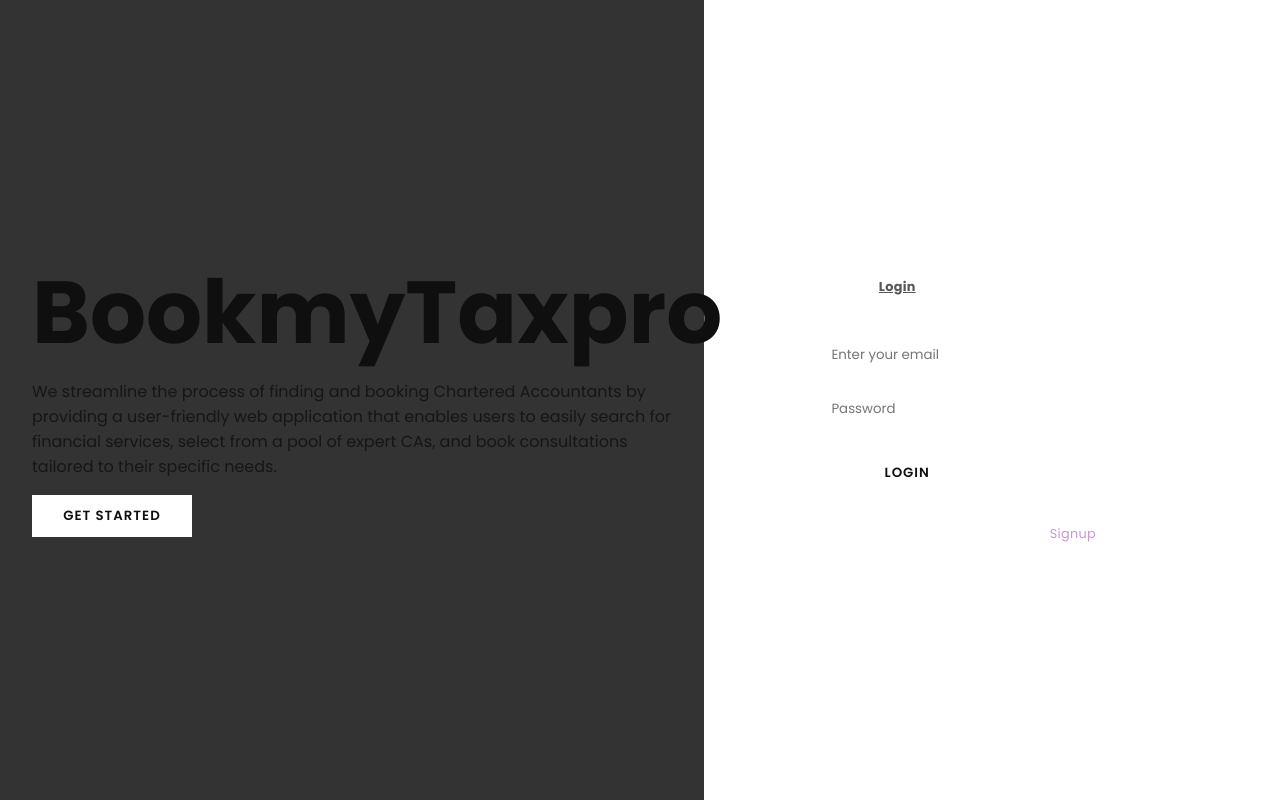
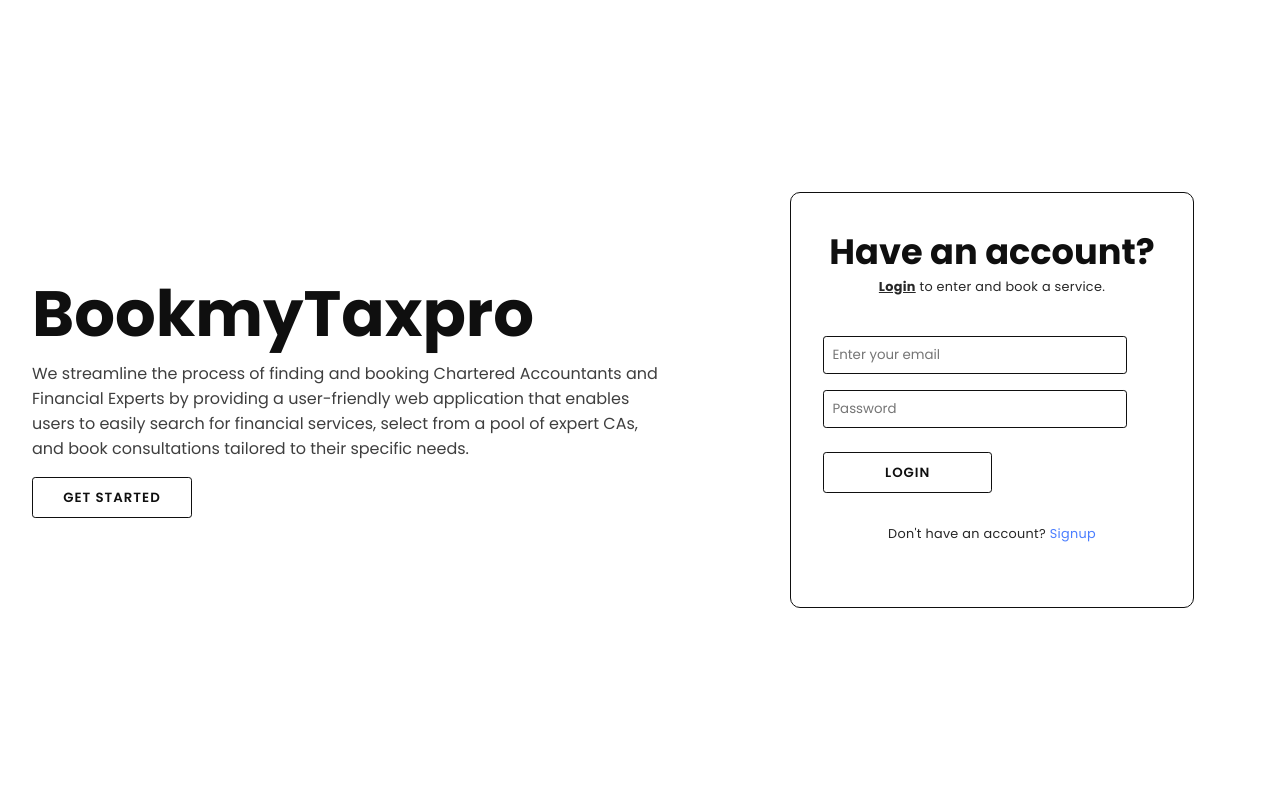
Before and after one commit to codedmachine111/bookmytaxpro, a React (Create React App) app: page / in a window 1280 px wide. Built offline with nearby package versions, Linux system fonts and the light colour scheme.

Commit message:
UI fixes

```diff
--- a/src/components/LoginForm/LoginForm.scss
+++ b/src/components/LoginForm/LoginForm.scss
@@ -6,7 +6,7 @@
     padding: 2rem;
     border-radius: 10px;
     width: 30%;
-
+    border: 1.5px solid #0f0f0f;
     #loading{
         margin: 1rem 0;
         width: 100%;
@@ -17,25 +17,25 @@
             width: 0.2rem;
         }
         svg{
-            color: #fff;
-                width: 100%;
+            color: #0f0f0f;
+            width: 100%;
         }
     }
 
     h2{
         text-align: center;
         font-size: 2.2rem;
-        color: #fff;
+        color: #0f0f0f;
         width: 100%;
     }
     p{
-        color: #fff;
+        color: #0f0f0f;
         font-size: 0.8rem;
         letter-spacing: 0.3px;
         width: 100%;
         text-align: center;
         font-weight: 400;
-        opacity: 0.7;
+        opacity: 0.9;
         margin-bottom: 2rem;
 
         #bold{
@@ -47,14 +47,15 @@
     #login-input{
         width: 90%;
         border: 1.5px solid rgb(255, 255, 255);
-        color: #fff;
+        color: #0f0f0f;
         padding: 0.5rem;
         margin: 0.5rem 0;
-
+        border: 1.5px solid #0f0f0f;
+        border-radius: 0.2rem;
         &:focus{
             outline: none;
             border: none;
-            border-bottom: #BA68C8 2px solid;
+            border-bottom: #3770FF 2px solid;
             transition: 0.2s ease;
         }
     }
@@ -65,8 +66,8 @@
         color: #0f0f0f;
         margin: 1rem 0;
         font-weight: 600;
-        border-radius: 0px;
-        border: 1.5px solid #fff;
+        border-radius: 0.2rem;
+        border: 1.5px solid #0f0f0f;
 
         &:hover{
             background-color: #0f0f0f;
@@ -77,11 +78,11 @@
         text-align: center;
         margin-top: 1rem;
         font-weight: 400;
-        opacity: 0.7;
+        opacity: 0.9;
 
         a{
             text-decoration: none;
-            color: #BA68C8;
+            color: #3770FF;
         }
     }
 }
--- a/src/components/SignUpForm/SignUpForm.scss
+++ b/src/components/SignUpForm/SignUpForm.scss
@@ -6,6 +6,7 @@
     padding: 2rem;
     border-radius: 10px;
     width: 30%;
+    border: 1.5px solid #0f0f0f;
 
     #loading{
         margin: 1rem 0;
@@ -17,24 +18,24 @@
             width: 0.2rem;
         }
         svg{
-            color: #fff;
+            color: #0f0f0f;
                 width: 100%;
         }
     }
 
     h2{
         text-align: center;
-        color: #fff;
+        color: #0f0f0f;
         font-size: 2rem;
     }
     p{
-        color: #fff;
+        color: #0f0f0f;
         font-size: 0.8rem;
         letter-spacing: 0.3px;
         width: 100%;
         text-align: center;
         font-weight: 400;
-        opacity: 0.7;
+        opacity: 0.9;
         margin-bottom: 2rem;
 
         #bold{
@@ -46,14 +47,15 @@
     #signup-input{
         width: 90%;
         border: 1.5px solid rgb(255, 255, 255);
-        color: #fff;
+        color: #0f0f0f;
         padding: 0.5rem;
         margin: 0.5rem 0;
-
+        border: 1.5px solid #0f0f0f;
+        border-radius: 0.2rem;
         &:focus{
             outline: none;
             border: none;
-            border-bottom: #BA68C8 2px solid;
+            border-bottom: #3770FF 2px solid;
             transition: 0.2s ease;
         }
     }
@@ -64,17 +66,18 @@
         color: #0f0f0f;
         margin: 1rem 0;
         font-weight: 600;
-        border-radius: 0px;
+        border-radius: 0.2rem;
+        border: 1.5px solid #0f0f0f;
     }
     #auth-redirect{
         text-align: center;
         margin-top: 1rem;
         font-weight: 400;
-        opacity: 0.7;
+        opacity: 0.9;
 
         a{
             text-decoration: none;
-            color: #BA68C8;
+            color: #3770FF;
         }
     }
 }
--- a/src/pages/LandingPage/LandingPage.js
+++ b/src/pages/LandingPage/LandingPage.js
@@ -12,7 +12,7 @@
             <h1>BookmyTaxpro</h1>
             <p>
               We streamline the process of finding and booking Chartered
-              Accountants by providing a user-friendly web application that
+              Accountants and Financial Experts by providing a user-friendly web application that
               enables users to easily search for financial services, select from
               a pool of expert CAs, and book consultations tailored to their
               specific needs.
--- a/src/pages/LandingPage/LandingPage.scss
+++ b/src/pages/LandingPage/LandingPage.scss
@@ -7,7 +7,6 @@
   height: auto;
   width: 100%;
   color: #fff;
-    background: #0f0f0f;
 
   .landing-content {
     width: 55%;
@@ -26,7 +25,6 @@
       background: none;
       height: 100vh;
       width: 100%;
-        background-color: rgba(0, 0, 0, 0.8);
       padding: 1rem 2rem;
       display: flex;
       justify-content: center;
@@ -37,7 +35,7 @@
         background: none;
       }
       h1 {
-          font-size: 5.5rem;
+        font-size: 4rem;
       }
       p {
         opacity: 0.8;
@@ -49,7 +47,8 @@
         width: 25%;
         .btn {
           width: 100%;
-            border-radius: 0;
+          border-radius: 0.2rem;
+          border: 1.5px solid #0f0f0f;
         }
       }
     }
```
Lines whose indentation alone changed are shown as unchanged.
